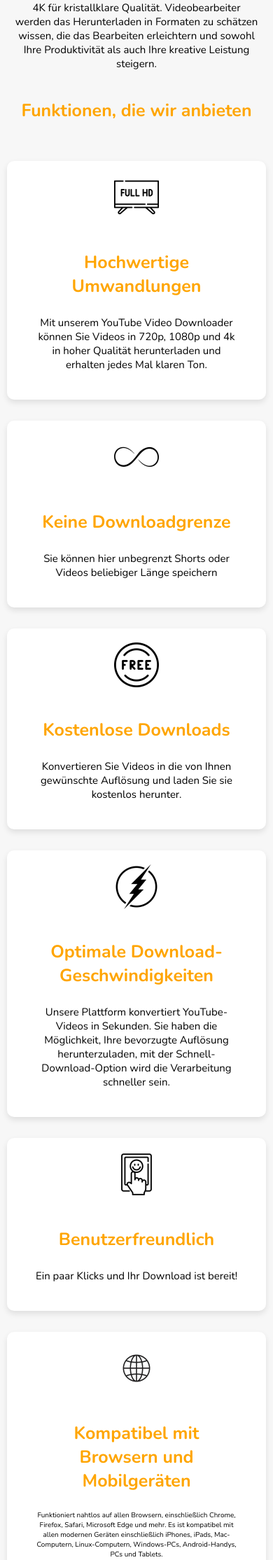
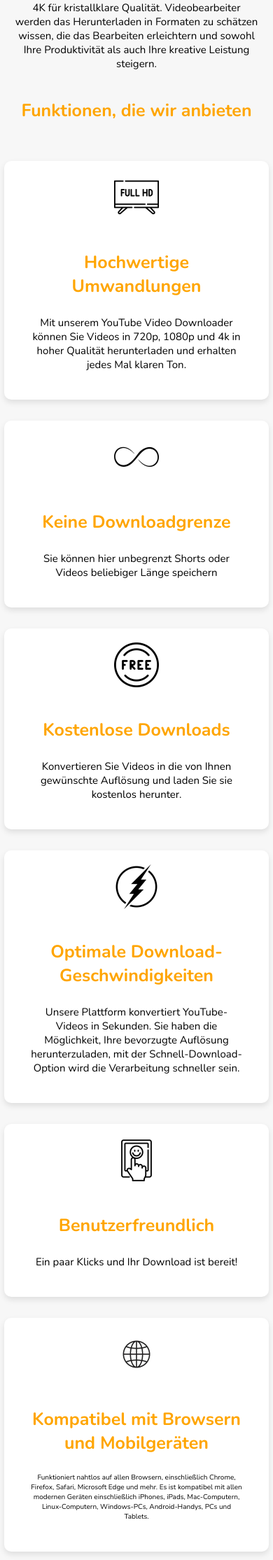
Before and after one commit to NaveenAare/myyuotube, a Flask app: page /de in a window 390 px wide. Shown: the part 2972-5201 px from the top of the page at 70% size. Run offline with Flask 3, Linux system fonts and the light colour scheme; some libraries are stand-ins or nearby versions.

Commit message:
changed in diff lang pages

```diff
--- a/templates/german_yt.html
+++ b/templates/german_yt.html
@@ -782,7 +782,6 @@ video {
     margin: 0 auto;
     max-width: 1200px;
     gap: 10px;
-    margin: 10px;
     margin-top: 30px;
     /* Maximum width of the section */
 }
@@ -823,8 +822,10 @@ video {
 @media (max-width: 550px) {
     /* For screens smaller than 480px */
     .feature {
-        max-width: 100%; /* 1 item per row */
-        min-width: 100%; /* Ensure it stretches to full width */
+         margin-left: 1.5%;
+        margin-right: 1.5%;
+        max-width: 97%; /* 1 item per row */
+        min-width: 97%; / /* Ensure it stretches to full width */
     }
 }
 
```
Also changed, not shown: templates/portuguese.html (+4 -3 lines), templates/yt_spanish.html (+4 -3 lines).
